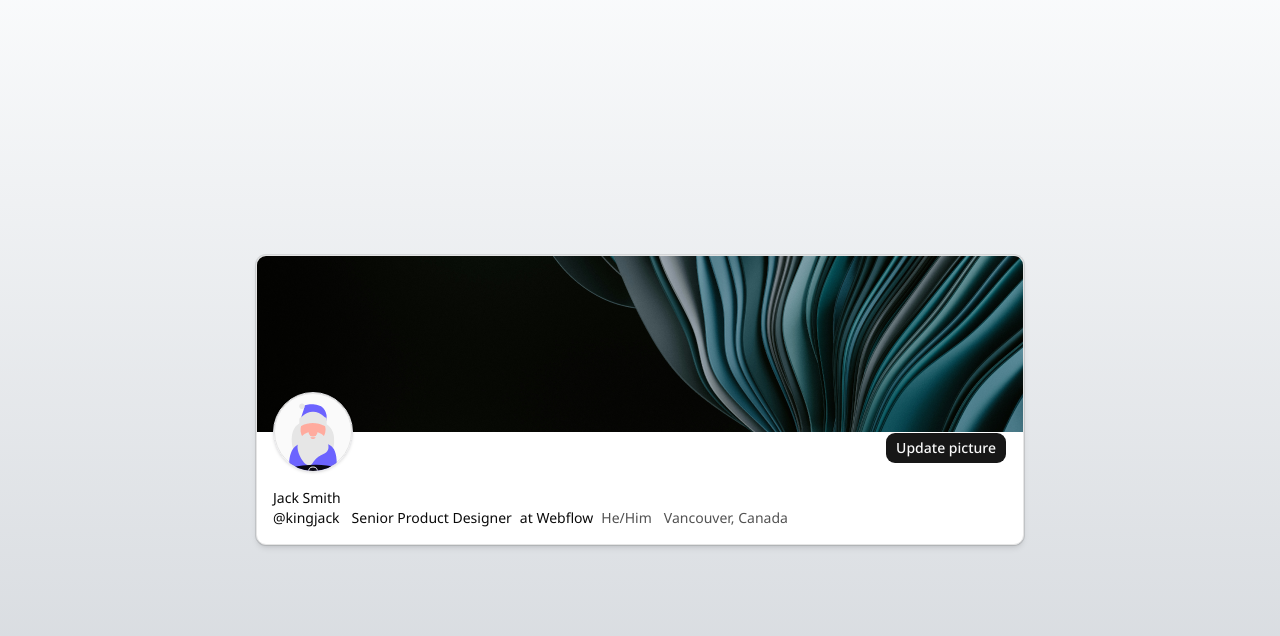
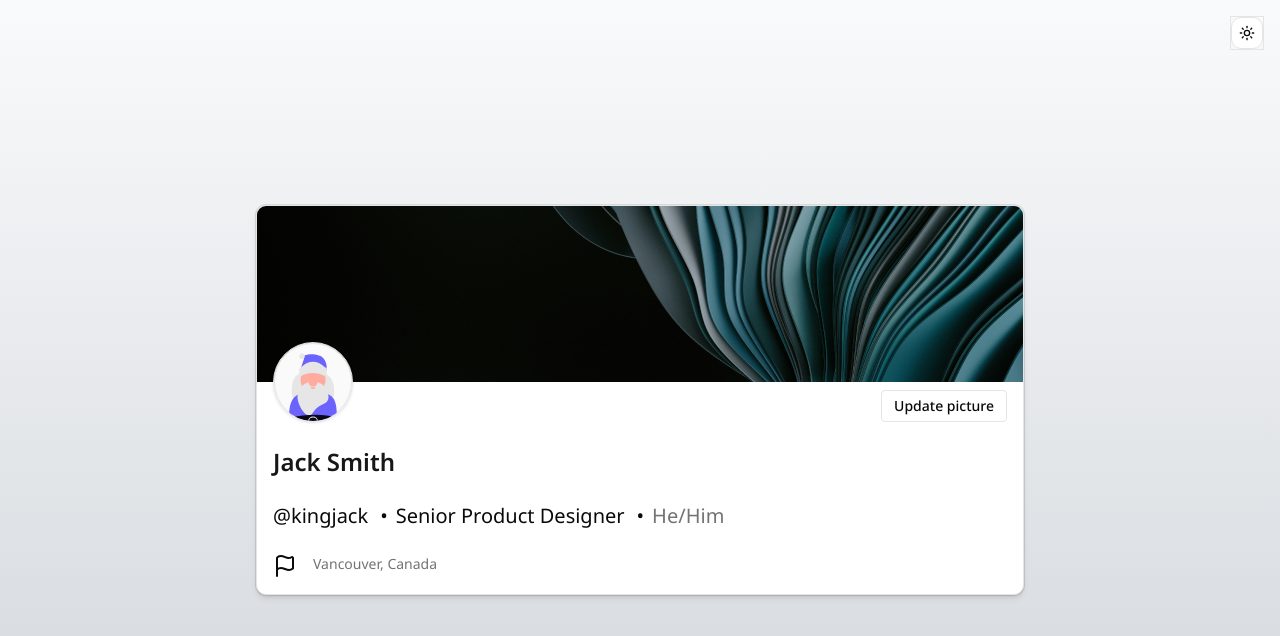
Before and after one commit to Nv4n/gfe-image-uploader, a Next.js app: page / in a window 1280 px wide. Shown: the top 636 px of the page. Built offline with nearby package versions, Linux system fonts and the light colour scheme.

Commit message:
update layout and typology

```diff
--- a/app/page.tsx
+++ b/app/page.tsx
@@ -1,11 +1,14 @@
+import ThemeToggle from "@/components/theme-toggle";
 import { Avatar, AvatarFallback, AvatarImage } from "@/components/ui/avatar";
 import { Button } from "@/components/ui/button";
 import { Card, CardContent, CardHeader } from "@/components/ui/card";
+import { Flag } from "lucide-react";
 import Image from "next/image";
 
 export default function Home() {
 	return (
 		<>
+			<ThemeToggle className="fixed top-4 right-4 border" />
 			<Card className="relative mx-auto flex w-full max-w-xs flex-col gap-6 rounded-lg border border-neutral-200 pt-32 shadow-md before:absolute before:inset-0 before:h-32 before:w-full before:bg-[url(/cover.png)] before:bg-cover before:bg-center before:content-[''] md:max-w-2xl md:pt-44 before:md:h-44 lg:max-w-3xl">
 				<CardHeader className="relative z-1 flex justify-between">
 					<Avatar className="relative -mb-20 size-20 -translate-y-1/2 border border-zinc-200 shadow-sm">
@@ -19,20 +22,37 @@ export default function Home() {
 							/>
 						</AvatarFallback>
 					</Avatar>
-					<Button className="">Update picture</Button>
+					<Button
+						variant="outline"
+						className="mt-2 rounded px-3 py-2 text-sm"
+					>
+						Update picture
+					</Button>
 				</CardHeader>
-				<CardContent>
-					<h1>Jack Smith</h1>
-					<div className="flex gap-3">
-						<span>@kingjack</span>
-						<div className="flex gap-2">
-							<span>Senior Product Designer</span>
-							<span>at Webflow</span>
-							<span className="text-neutral-600">He/Him</span>
+				<CardContent className="flex flex-col gap-6">
+					<h1 className="text-primary text-2xl font-semibold">
+						Jack Smith
+					</h1>
+					<div className="flex flex-col items-start gap-3 text-xl md:flex-row md:items-center">
+						<span className="">@kingjack</span>
+
+						<div className="flex items-center before:hidden md:before:mr-2 md:before:block md:before:content-['•']">
+							<span>Senior Product Designer </span>
 						</div>
 
-						<span className="text-neutral-600">
-							{" "}
+						<div className="flex items-center before:hidden md:before:mr-2 md:before:block md:before:content-['•']">
+							<span className="text-muted-foreground">
+								He/Him
+							</span>
+						</div>
+					</div>
+					<div className="flex gap-4">
+						<Flag
+							role="img"
+							aria-label="Canada Flag"
+							className="text-xl"
+						/>
+						<span className="text-muted-foreground">
 							Vancouver, Canada
 						</span>
 					</div>
```
